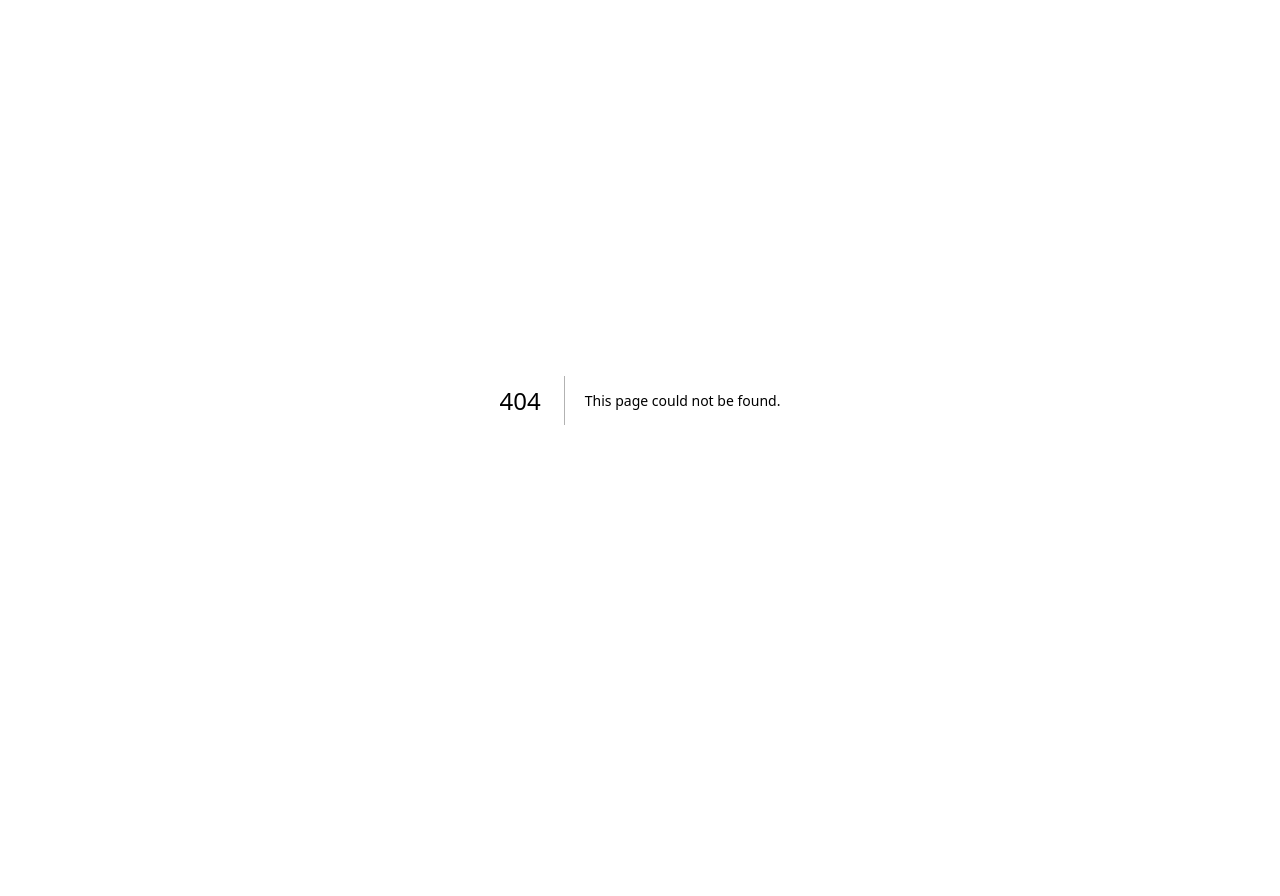
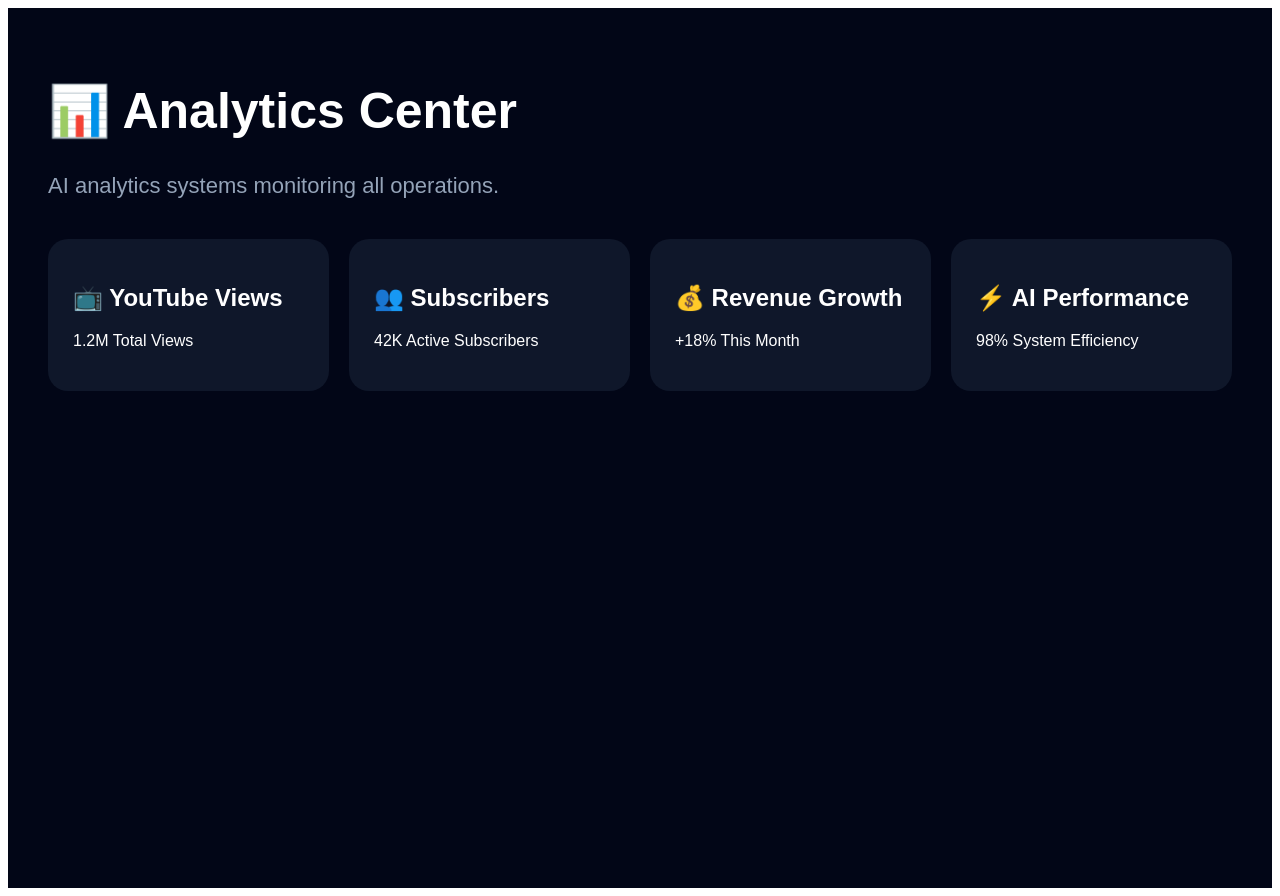
Before and after one commit to snapsparkofficial00-cloud/Ai, a Next.js app: page /analytics in a window 1280 px wide. Before the commit this address had no page. Before the commit the page ends 800 px from the top, so only its background shows below. Built offline with nearby package versions, Linux system fonts and the light colour scheme.

Commit message:
Create page.tsx

```diff
--- /dev/null
+++ b/app/analytics/page.tsx
@@ -0,0 +1,80 @@
+export default function AnalyticsPage() {
+  return (
+    <main
+      style={{
+        background: "#020617",
+        color: "white",
+        minHeight: "100vh",
+        padding: "40px",
+        fontFamily: "Arial",
+      }}
+    >
+      <h1 style={{ fontSize: "50px" }}>
+        📊 Analytics Center
+      </h1>
+
+      <p
+        style={{
+          color: "#94a3b8",
+          marginTop: "20px",
+          fontSize: "22px",
+        }}
+      >
+        AI analytics systems monitoring all operations.
+      </p>
+
+      <div
+        style={{
+          marginTop: "40px",
+          display: "grid",
+          gridTemplateColumns: "repeat(auto-fit,minmax(250px,1fr))",
+          gap: "20px",
+        }}
+      >
+        <div
+          style={{
+            background: "#0f172a",
+            padding: "25px",
+            borderRadius: "20px",
+          }}
+        >
+          <h2>📺 YouTube Views</h2>
+          <p>1.2M Total Views</p>
+        </div>
+
+        <div
+          style={{
+            background: "#0f172a",
+            padding: "25px",
+            borderRadius: "20px",
+          }}
+        >
+          <h2>👥 Subscribers</h2>
+          <p>42K Active Subscribers</p>
+        </div>
+
+        <div
+          style={{
+            background: "#0f172a",
+            padding: "25px",
+            borderRadius: "20px",
+          }}
+        >
+          <h2>💰 Revenue Growth</h2>
+          <p>+18% This Month</p>
+        </div>
+
+        <div
+          style={{
+            background: "#0f172a",
+            padding: "25px",
+            borderRadius: "20px",
+          }}
+        >
+          <h2>⚡ AI Performance</h2>
+          <p>98% System Efficiency</p>
+        </div>
+      </div>
+    </main>
+  );
+}
```
